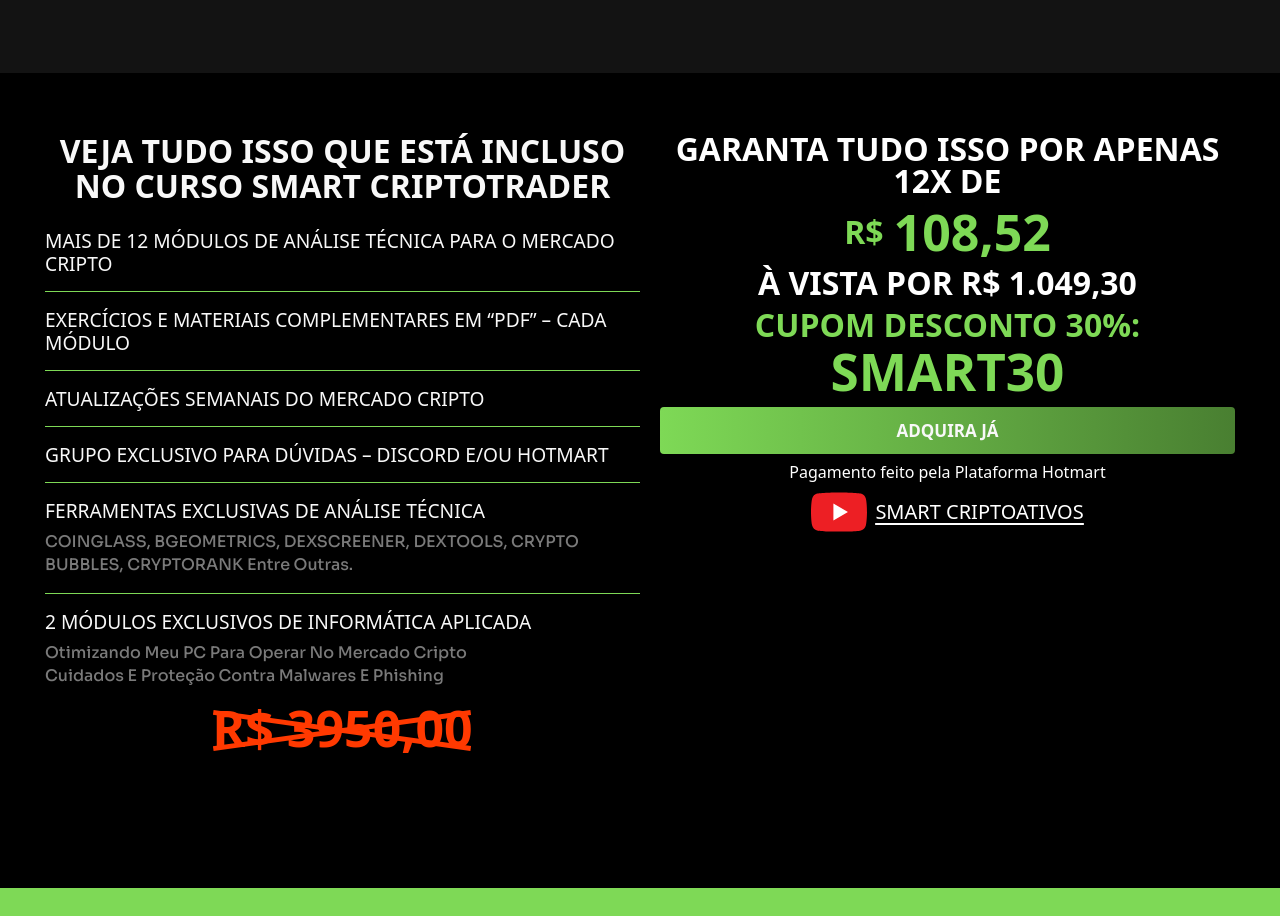
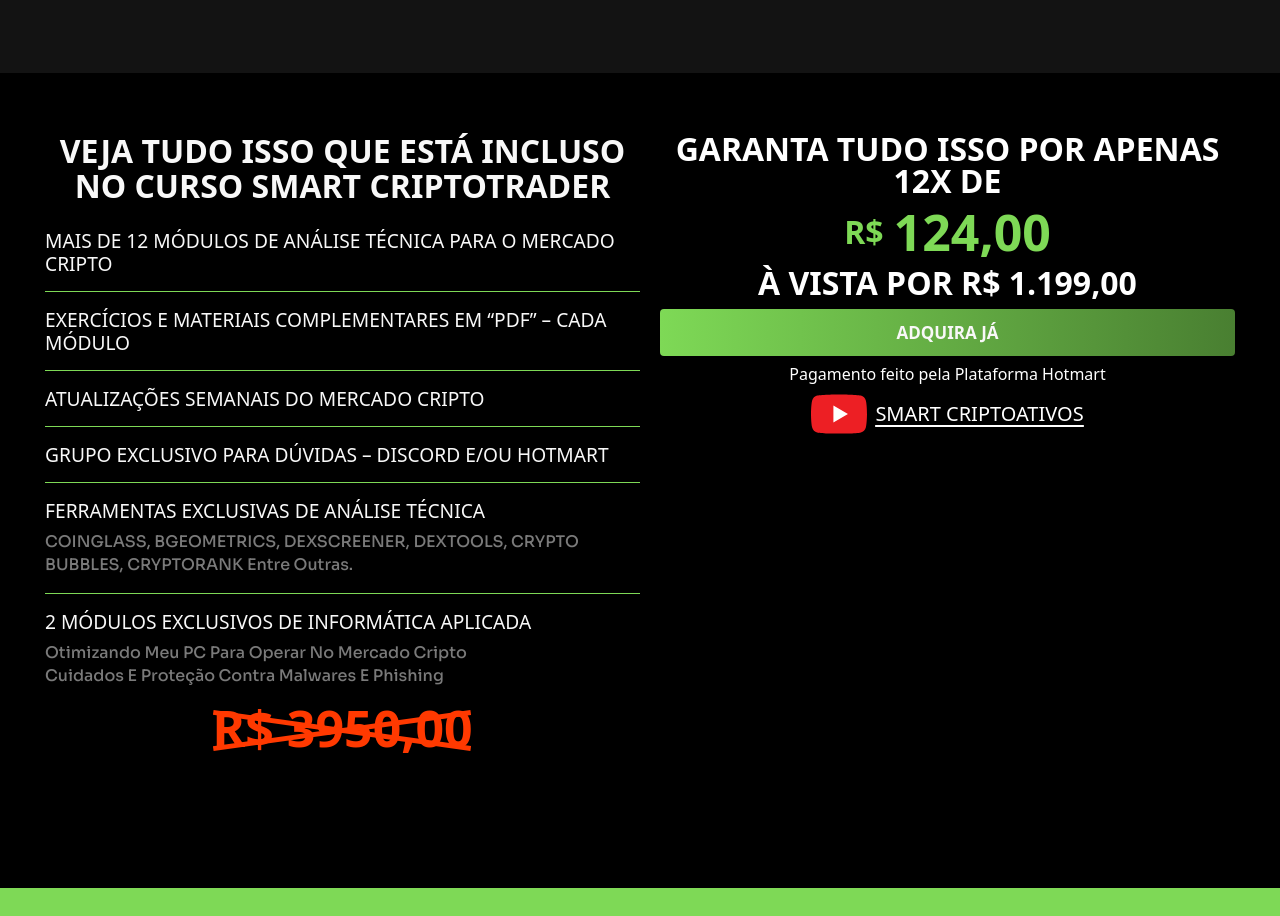
Before and after one commit to WeslleySORDev/smart-criptoativos, a React (Vite) app: page / in a window 1280 px wide. Shown: the part 7000-7916 px from the top of the page. Built offline with nearby package versions, Linux system fonts and the light colour scheme; a web font is replaced by a local one.

Commit message:
feat: update price and remove coupom

```diff
--- a/src/screens/see-the-plans.jsx
+++ b/src/screens/see-the-plans.jsx
@@ -64,15 +64,15 @@
               <h3 className="mb-[10px] flex flex-col gap-[10px_20px] text-center text-[25px]/[1em] font-semibold uppercase md:text-[3.5vw] lg:text-[2.5vw]">
                 Garanta tudo isso por apenas 12x de{' '}
                 <b className="mx-auto flex items-center gap-[5px_10px] text-[#7ed956]">
-                  R$ <span className="text-[50px]/[1em]">108,52</span>
+                  R$ <span className="text-[50px]/[1em]">124,00</span>
                 </b>
-                à vista por R$ 1.049,30
+                à vista por R$ 1.199,00
               </h3>
-
-              <p className="mb-4 flex flex-col gap-[10px_20px] text-center text-2xl font-bold uppercase text-[#7ed956] md:text-[3.5vw] lg:text-[2.5vw]">
+              {/* Caso queira colocar cupom novamente, apenas descomentar. */}
+              {/* <p className="mb-4 flex flex-col gap-[10px_20px] text-center text-2xl font-bold uppercase text-[#7ed956] md:text-[3.5vw] lg:text-[2.5vw]">
                 CUPOM DESCONTO 30%:{' '}
                 <span className="text-4xl lg:text-[4vw]">SMART30</span>
-              </p>
+              </p> */}
 
               <Button
                 asChild
```
